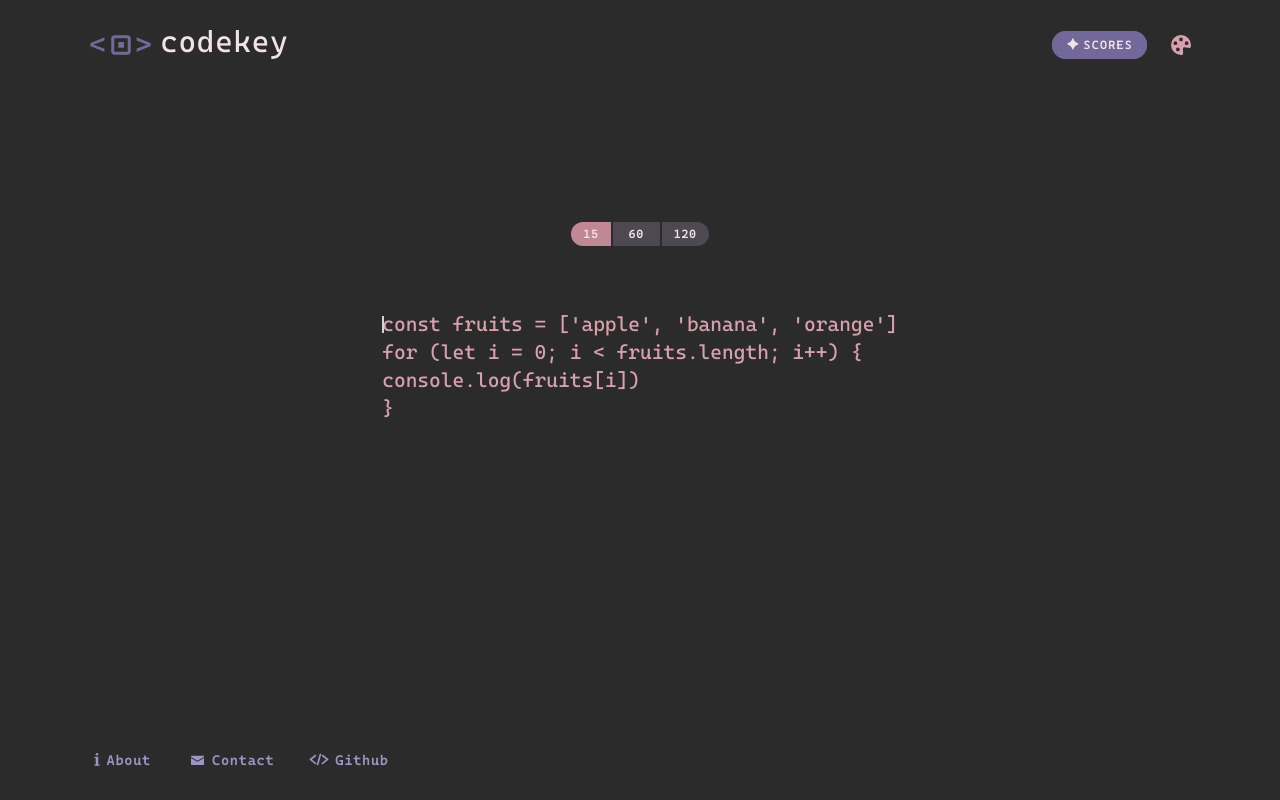
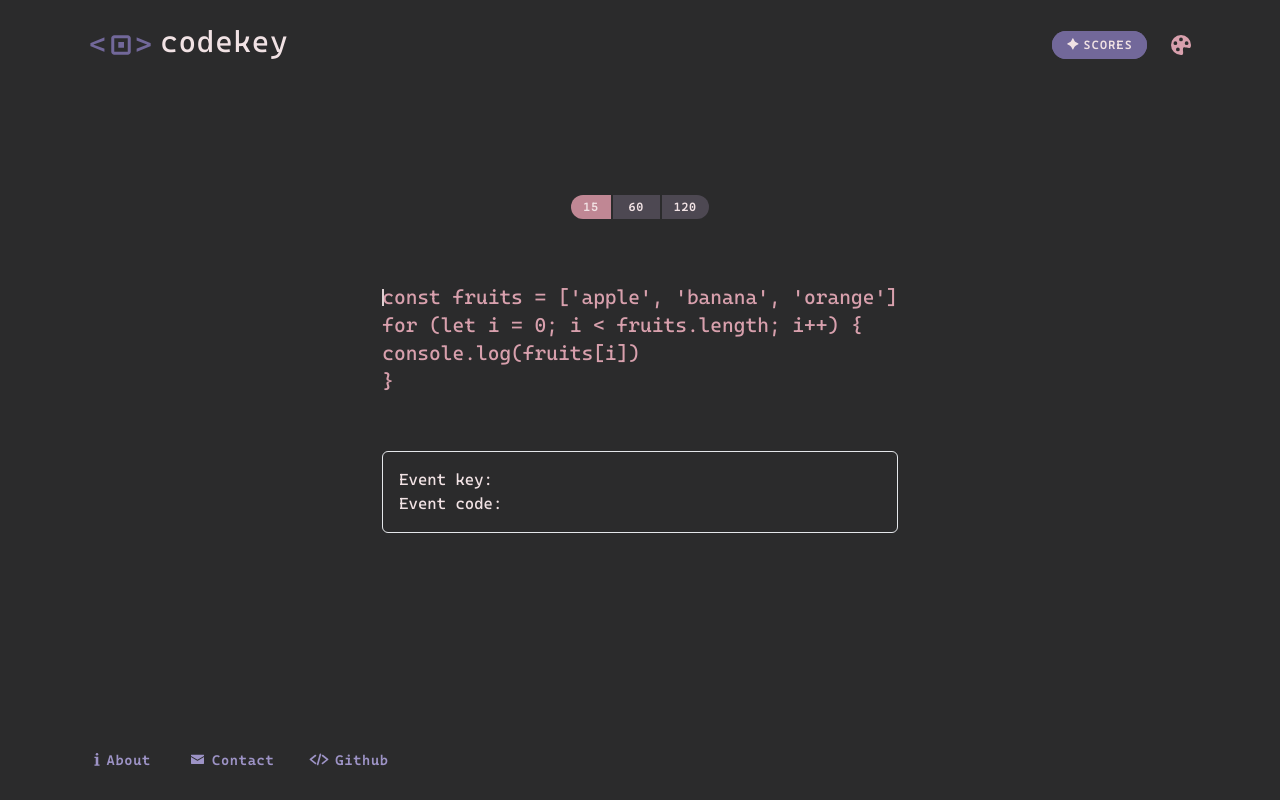
Before and after one commit to nutaptap/codekey, a React (Vite) app in the folder frontend/: page / in a window 1280 px wide. Built offline with nearby package versions, Linux system fonts and the light colour scheme; no server answers.

Commit message:
Added debugger

```diff
--- a/frontend/src/components/TypingTest.tsx
+++ b/frontend/src/components/TypingTest.tsx
@@ -20,6 +20,10 @@ export function TypingTest() {
   const [score, setScore] = useState(0)
   const [mistakes, setMistakes] = useState(0)
   const [start, setStart] = useState(false)
+
+  /* TESTING */
+  const [ekey, setEkey] = useState('')
+  const [ecode, setEcode] = useState('')
 
   function isCorrect(arrayIndex: number, charIndex: number) {
     const charOne = originalCode[arrayIndex]?.[charIndex]
@@ -144,6 +148,8 @@ export function TypingTest() {
 
           if (e.key === '{') {
             setTypedCode((prevTypedCode) => {
+              setEcode(e.code)
+              setEkey(e.key)
               console.log("KEY '{' WAS PRESSED")
               const updatedTypedCode = [...prevTypedCode];
               updatedTypedCode[currentLine] += '{';
@@ -151,6 +157,8 @@ export function TypingTest() {
             });
           } else if (e.key === '}') {
             setTypedCode((prevTypedCode) => {
+              setEcode(e.code)
+              setEkey(e.key)
               console.log("KEY '}' WAS PRESSED")
               const updatedTypedCode = [...prevTypedCode];
               updatedTypedCode[currentLine] += '}';
@@ -158,6 +166,8 @@ export function TypingTest() {
             });
           }
         } else {
+          setEcode(e.code)
+          setEkey(e.key)
           setTypedCode((prevTypedCode) => {
             const updatedTypedCode = [...prevTypedCode]
             console.log("event.key = " + e.key)
@@ -302,6 +312,12 @@ export function TypingTest() {
           to reset
         </div>
       )}
+
+      {/* TESTING */}
+      <div className="border p-4 rounded-md mt-4">
+        <span className="flex items-center"> <p className="mr-4">Event key:</p> <p className="text-xl"> {ekey} </p> </span>
+        <span className="flex items-center"> <p className="mr-4">Event code:</p> <p className="text-xl"> {ecode} </p> </span>
+      </div>
     </main>
   )
 }
```
